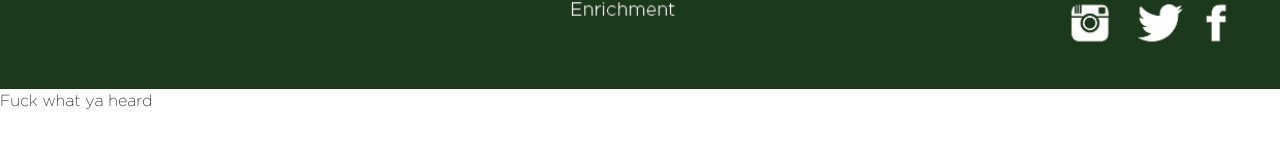
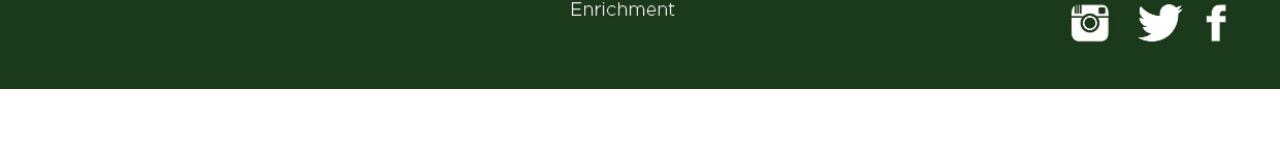
Before and after one commit to sierramorgann/kindred, a plain HTML site: page output.html in a window 1280 px wide. Shown: the part 634-782 px from the top of the page. Drawn offline with Linux system fonts and the light colour scheme.

Commit message:
no more fucks

```diff
--- a/output.html
+++ b/output.html
@@ -11,8 +11,5 @@
 <body>
 <a href="http://sierrammorgan.com/kindred/"><img src="img/kindredlogo.png" id="logo"></a>
 <img src="img/carolinewebmap.jpg" width="100%">
-<div id="modal">
-	<p>Fuck what ya heard</p>
-</div>
 </body>
 </html>
```
